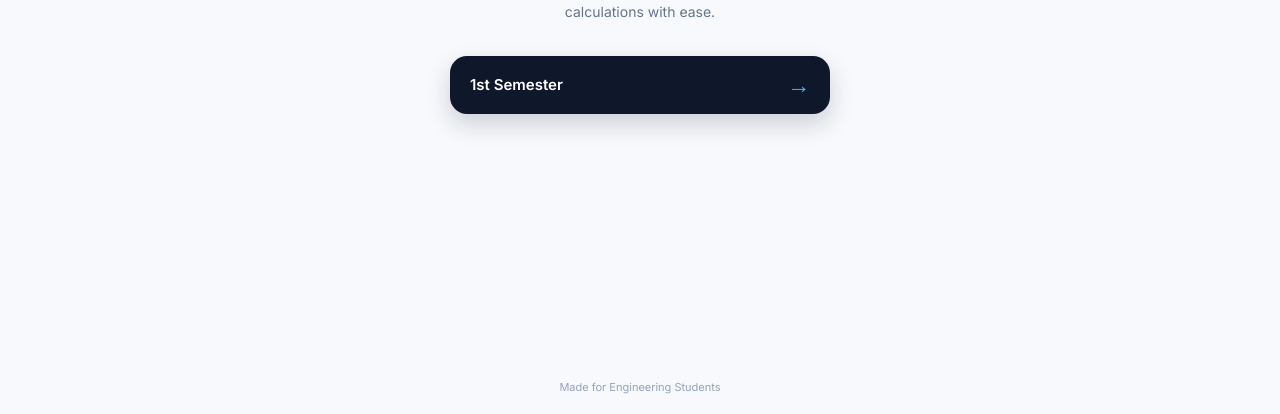
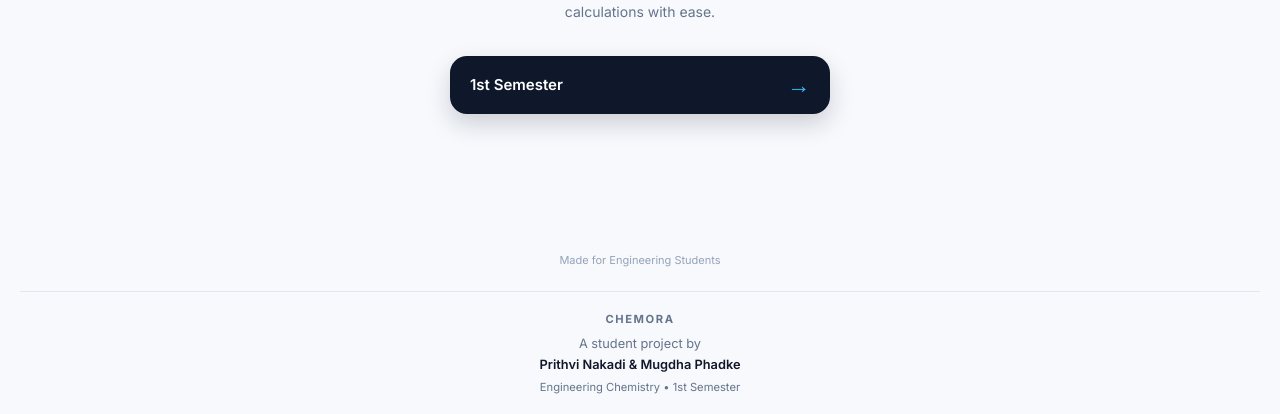
Before and after one commit to nakadiprithvi-cell/Chemora, a Flask app: page / in a window 1280 px wide. Shown: the part 386-800 px from the top of the page. Run offline with Flask 3, Linux system fonts and the light colour scheme.

Commit message:
Add project credits

```diff
--- a/static/css/style.css
+++ b/static/css/style.css
@@ -2765,3 +2765,42 @@ button {
     transition-duration: 0.01ms !important;
   }
 }
+/* Project Credits */
+
+.site-footer {
+  text-align: center;
+}
+
+.project-credit {
+  margin-top: 24px;
+  padding-top: 20px;
+  border-top: 1px solid var(--border);
+}
+
+.project-credit > span {
+  display: block;
+  font-size: 0.7rem;
+  font-weight: 700;
+  letter-spacing: 0.14em;
+  color: var(--muted);
+  margin-bottom: 8px;
+}
+
+.project-credit p {
+  margin: 0;
+  font-size: 0.8rem;
+  line-height: 1.6;
+  color: var(--muted);
+}
+
+.project-credit strong {
+  color: var(--text);
+  font-weight: 600;
+}
+
+.project-credit small {
+  display: block;
+  margin-top: 5px;
+  font-size: 0.7rem;
+  color: var(--muted);
+}
--- a/templates/index.html
+++ b/templates/index.html
@@ -42,8 +42,17 @@
         </a>
       </section>
 
-      <footer>
+      <footer class="site-footer">
         <p>Made for Engineering Students</p>
+
+        <div class="project-credit">
+          <span>CHEMORA</span>
+          <p>
+            A student project by<br />
+            <strong>Prithvi Nakadi & Mugdha Phadke</strong>
+          </p>
+          <small>Engineering Chemistry • 1st Semester</small>
+        </div>
       </footer>
     </main>
   </body>
```
